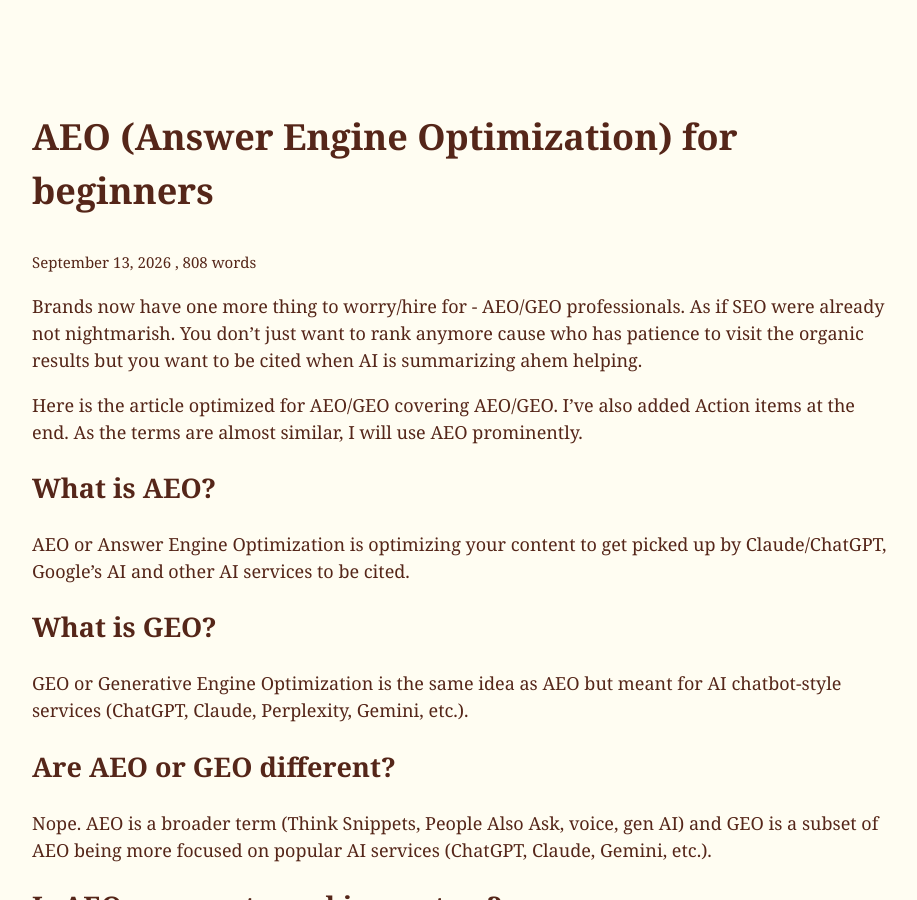
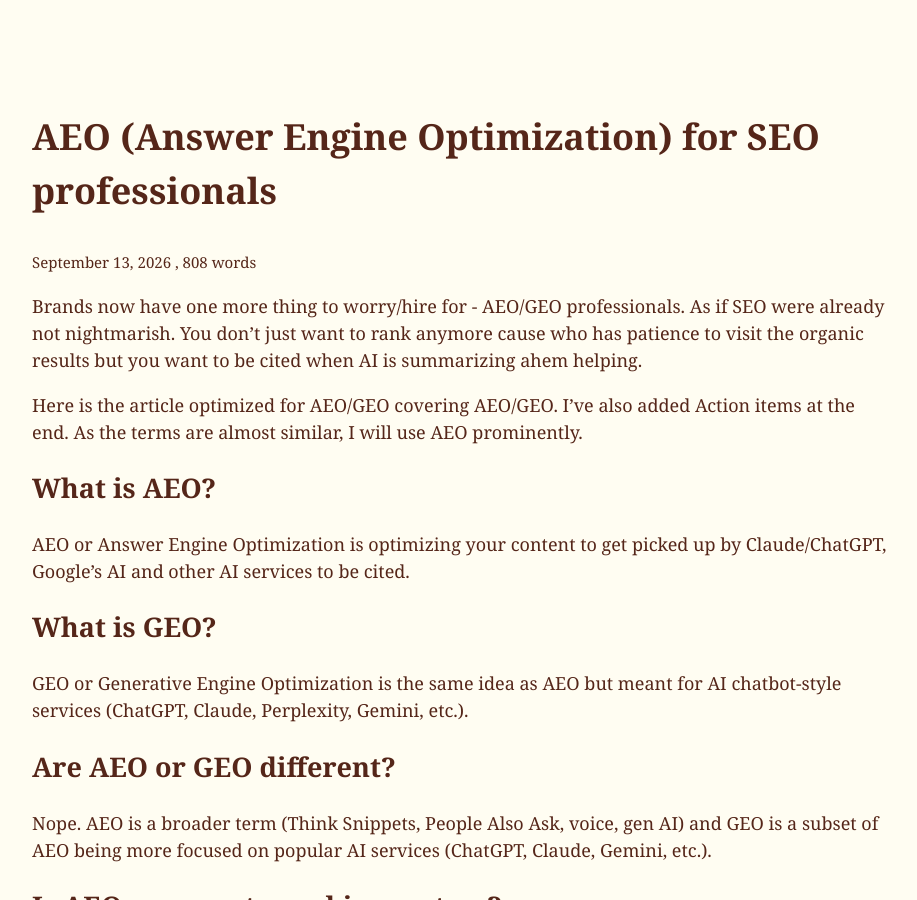
Before and after one commit to ankit7/ankit7.github.io, a Jekyll site: the page built from _posts/2026-09-13-aeo.md, in a window 1280 px wide and 900 px high. Shown: the whole window, without its empty margins (176-1093 px from the left). Built offline with Jekyll 4.4.1, drawn with Linux system fonts in a browser that asks for light colours; our own code applies the rules of GitHub Pages for plain Markdown files.

Commit message:
Updates title

```diff
--- a/_posts/2026-09-13-aeo.md
+++ b/_posts/2026-09-13-aeo.md
@@ -1,5 +1,5 @@
 ---
-title: 'AEO (Answer Engine Optimization) for beginners'
+title: 'AEO (Answer Engine Optimization) for SEO professionals'
 permalink: /aeo-geo/
 ---
 Brands now have one more thing to worry/hire for - AEO/GEO professionals. As if SEO were already not nightmarish. You don't just want to rank anymore cause who has patience to visit the organic results but you want to be cited when AI is summarizing ahem helping.
```
